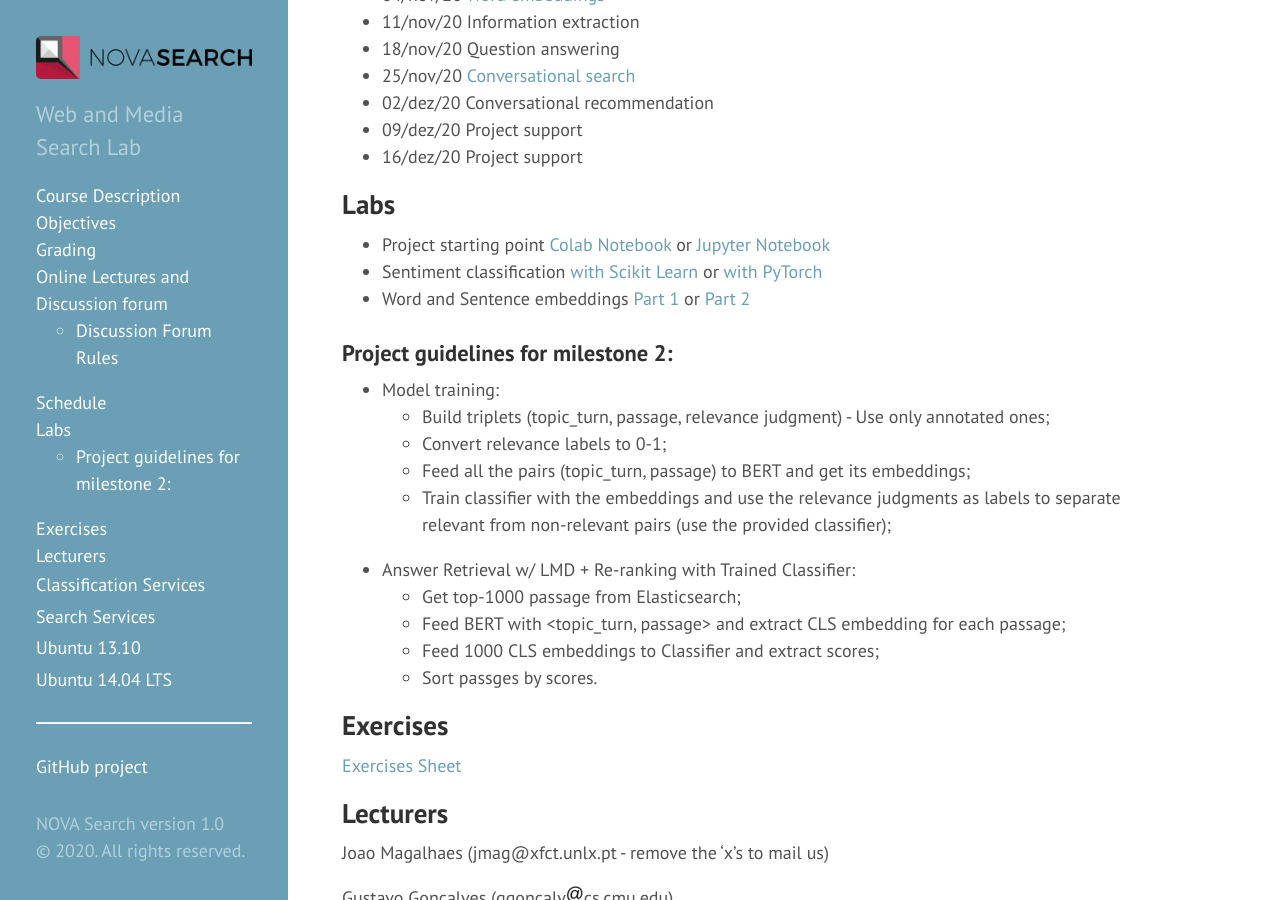
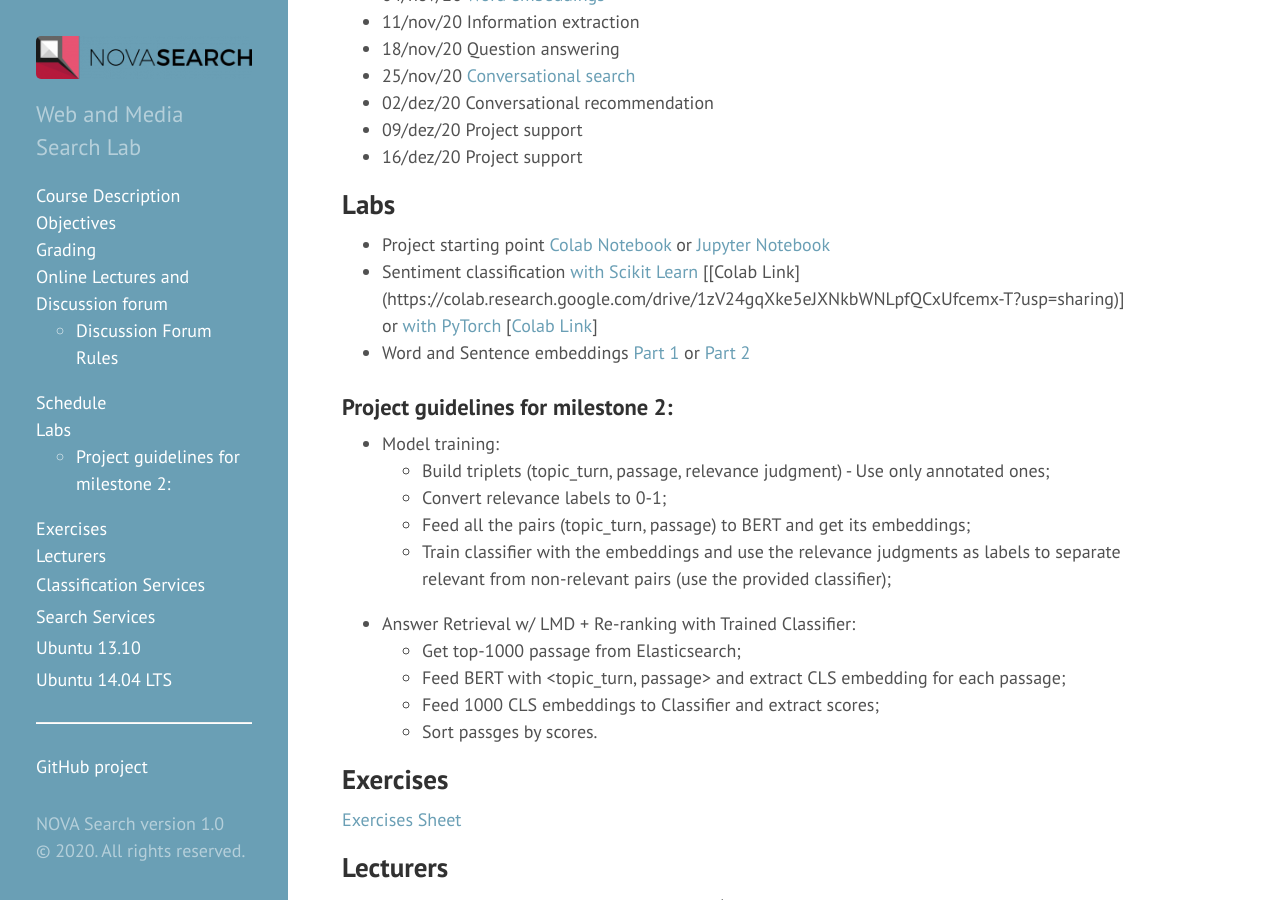
Before and after one commit to novasearch/wiki.novasearch.org, a Jekyll site: the page built from wiki/IR_NLP.md, in a window 1280 px wide and 900 px high, scrolled down 1449 px. Built offline with Jekyll 4.4.1, drawn with Linux system fonts in a browser that asks for light colours.

Commit message:
Update IR_NLP.md
Added Colab links to the Sentiment Analysis class

```diff
--- a/wiki/IR_NLP.md
+++ b/wiki/IR_NLP.md
@@ -49,7 +49,7 @@
 
 ## Labs
  - Project starting point [Colab Notebook](/assets/files/Project-Colab.zip) or [Jupyter Notebook](/assets/files/Project-Jupyter.zip)
- - Sentiment classification [with Scikit Learn](/assets/files/Sentiment_classification_scikit_learn.ipynb) or [with PyTorch](/assets/files/SentimentClassification-Colab.ipynb)
+ - Sentiment classification [with Scikit Learn](/assets/files/Sentiment_classification_scikit_learn.ipynb) \[[Colab Link] (https://colab.research.google.com/drive/1zV24gqXke5eJXNkbWNLpfQCxUfcemx-T?usp=sharing)\] or [with PyTorch](/assets/files/SentimentClassification-Colab.ipynb) \[[Colab Link](https://colab.research.google.com/drive/1UQ43GXaI_4bsu79wY4CQ5af3kNQ2Lqa3?usp=sharing)\]
  - Word and Sentence embeddings [Part 1](https://colab.research.google.com/drive/1CAjsUFwK--3366jotyOr6Jxe__bMmyhi?usp=sharing) or [Part 2](https://colab.research.google.com/drive/19dXRLvO_FrtOLyvaX1JAaPmOX8XGPCgy?usp=sharin)
 
 ### Project guidelines for milestone 2:
```
